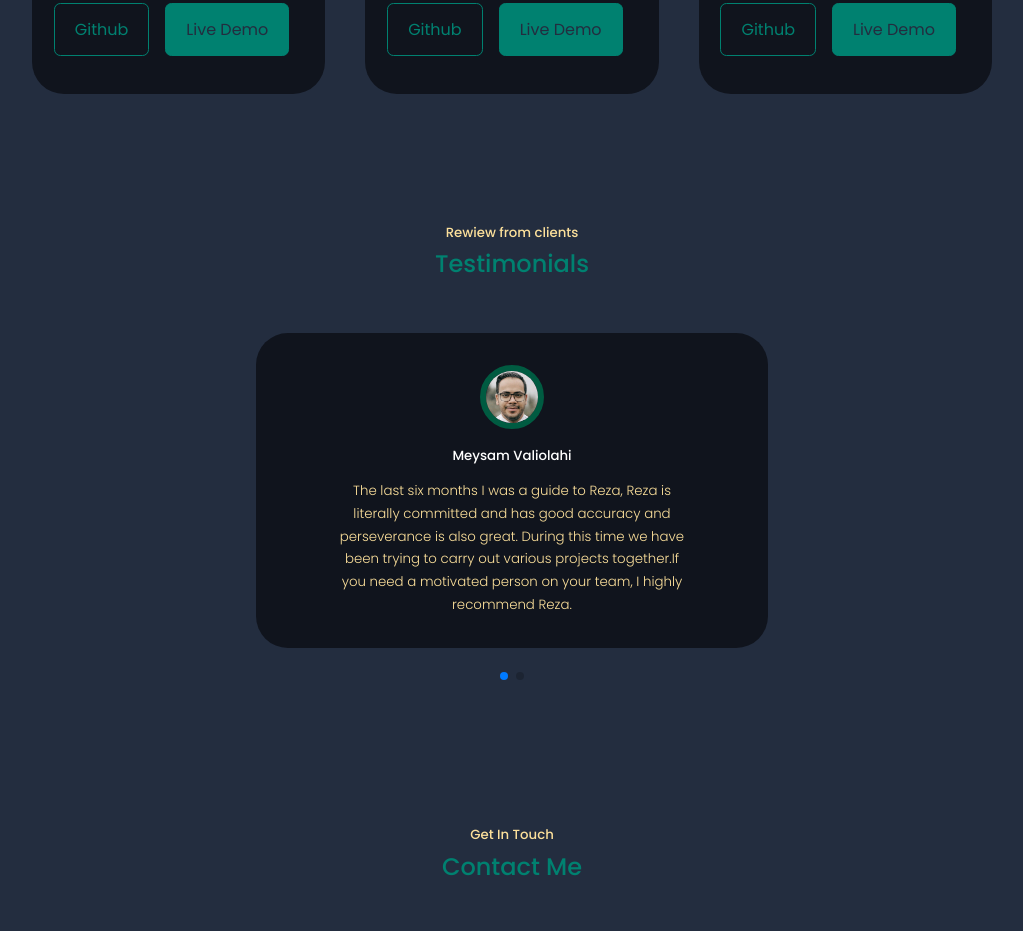
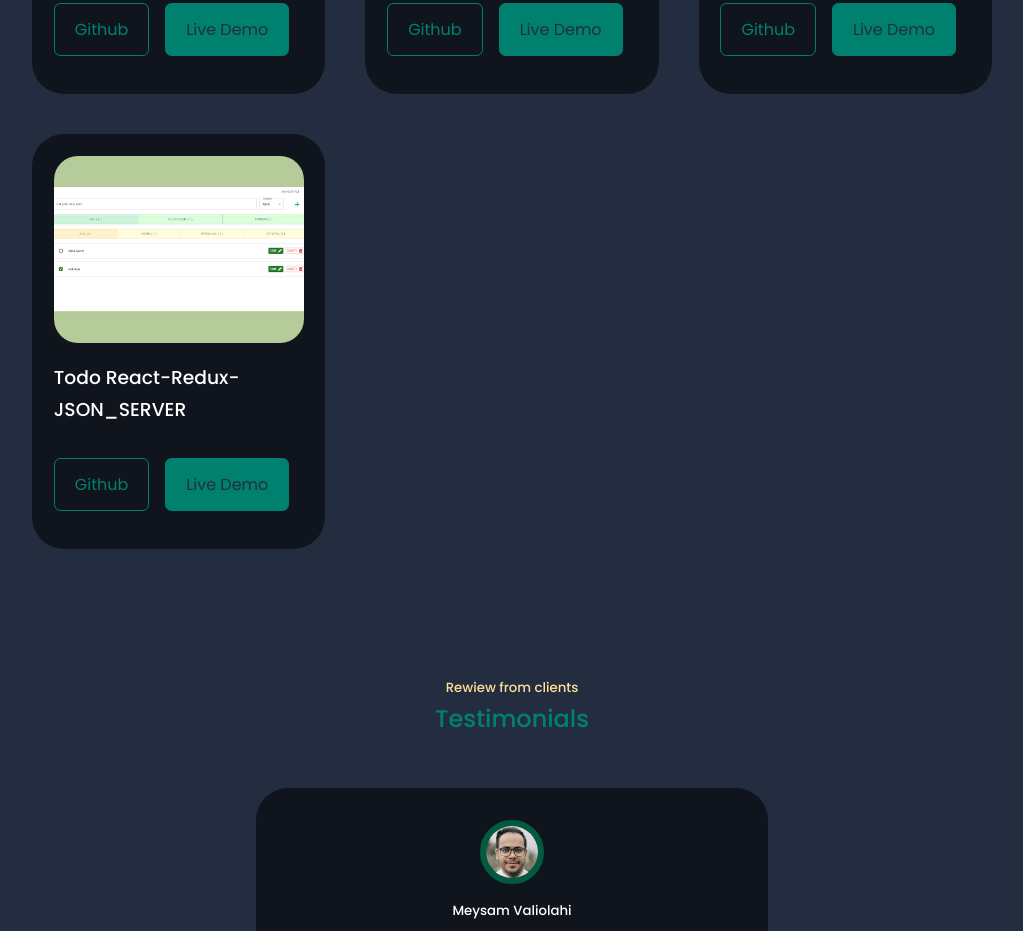
Before and after one commit to repour/Portfolio, a React (Create React App) app: page / in a window 1280 px wide. Shown: the part 3820-4751 px from the top of the page, without its empty margins (128-1151 px from the left). Built offline with nearby package versions, Linux system fonts and the light colour scheme.

Commit message:
Update constant.js

```diff
--- a/src/components/Portfolio/constant.js
+++ b/src/components/Portfolio/constant.js
@@ -41,4 +41,11 @@ export const portfolios = [
         "github": "https://github.com/repour/Facebook-FuncAddingPost",
         "demo": "https://facebook-func-adding-post.vercel.app/"
     },
+    {
+        "productID": 7,
+        "title": "Todo React-Redux-JSON_SERVER",
+        "image": "./img/portfolio/portfolio5.jpg",
+        "github": "https://github.com/repour/todomicroreact",
+        "demo": "https://todomicroreact.vercel.app/"
+    },
 ]
```
